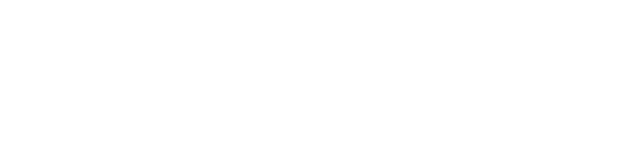
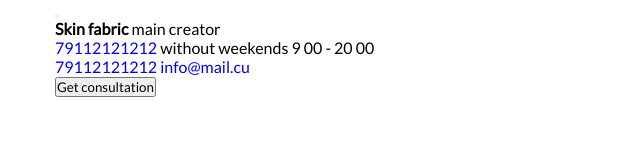
Before and after one commit to VitaliySazonov/skin, a plain HTML site: page index.html in a window 1280 px wide. Shown: the whole page, without its empty margins (0-640 px from the left). Drawn offline with Linux system fonts and the light colour scheme.

Commit message:
new_adds

```diff
--- a/index.html
+++ b/index.html
@@ -1,12 +1,43 @@
 <!DOCTYPE html>
 <html lang="ru">
-<head>
-    <meta charset="UTF-8">
-    <meta name="viewport" content="width=device-width, initial-scale=1.0">
+  <head>
+    <meta charset="UTF-8" />
+    <meta name="viewport" content="width=device-width, initial-scale=1.0" />
     <title>Skin</title>
-    <link rel="stylesheet" href="css/style.css">
-</head>
-<body>
-
-</body>
+    <link rel="stylesheet" href="css/style.css" />
+  </head>
+  <body>
+    <header class="header">
+      <div class="navbar">
+        <div class="container">
+          <button class="menu-button">
+            <span class="menu-button_line"></span>
+            <span class="menu-button_line"></span>
+            <span class="menu-button_line"></span>
+          </button>
+          <div class="logo navbar__logo">
+            <strong class="logo__text">Skin fabric</strong>
+            <span class="logo__description">main creator</span>
+          </div>
+          <!-- /.logo navbar__logo -->
+          <div class="navbar__mobile">
+            <a class="navbar__phone" href="tel:+79112121212">79112121212</a>
+            <span class="navbar__work-time">without weekends 9 00 - 20 00</span>
+          </div>
+          <!-- /.navbar__mobile -->
+          <div class="navbar__landline">
+            <a class="navbar__phone" href="tel:+79112121212">79112121212</a>
+            <a class="navbar__email" href="mailto:info@mail.cu">info@mail.cu</a>
+          </div>
+          <!-- /.navbar__landline -->
+          <button class="button-o navbar__button">Get consultation</button>
+        </div>
+        <!-- /.container -->
+      </div>
+      <!-- /.navbar -->
+      <div class="hero"></div>
+      <!-- /.hero -->
+    </header>
+    <!-- /.header -->
+  </body>
 </html>
--- /dev/null
+++ b/sass/_grid.sass
@@ -0,0 +1,4 @@
+
+.container
+    max-width: 1170px
+    margin: auto
--- a/sass/style.sass
+++ b/sass/style.sass
@@ -1,2 +1,13 @@
+@import url('https://fonts.googleapis.com/css2?family=Lato&display=swap');
 *
     box-sizing: border-box
+    margin: 0
+    padding: 0
+    text-decoration: none
+    list-style: none
+    font-family: 'Lato', sans-serif;
+// Base settings
+@import 'grid'
+
+// Site header
+@import 'blocks/navbar'
```
Also changed, not shown: css/style.css, sass/blocks/_navbar.sass (added), 1 other file.
